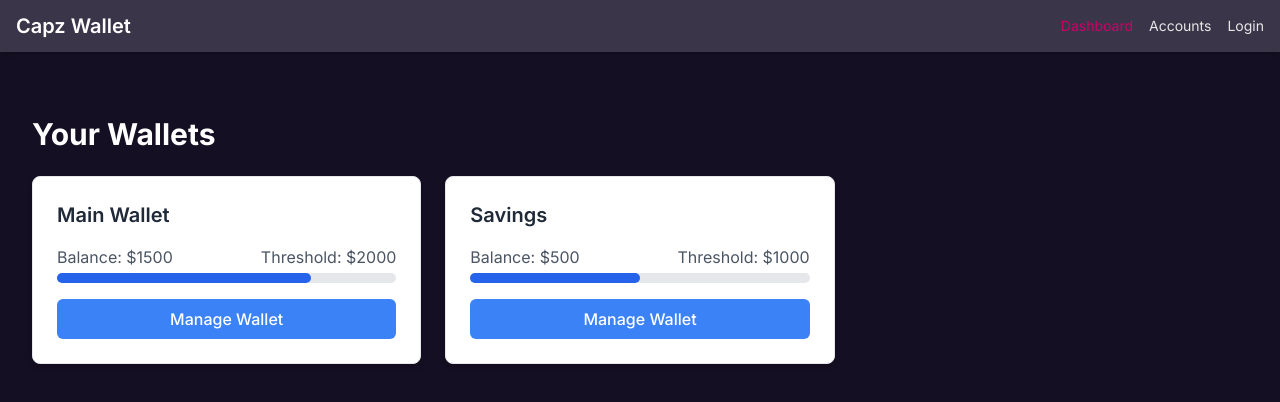
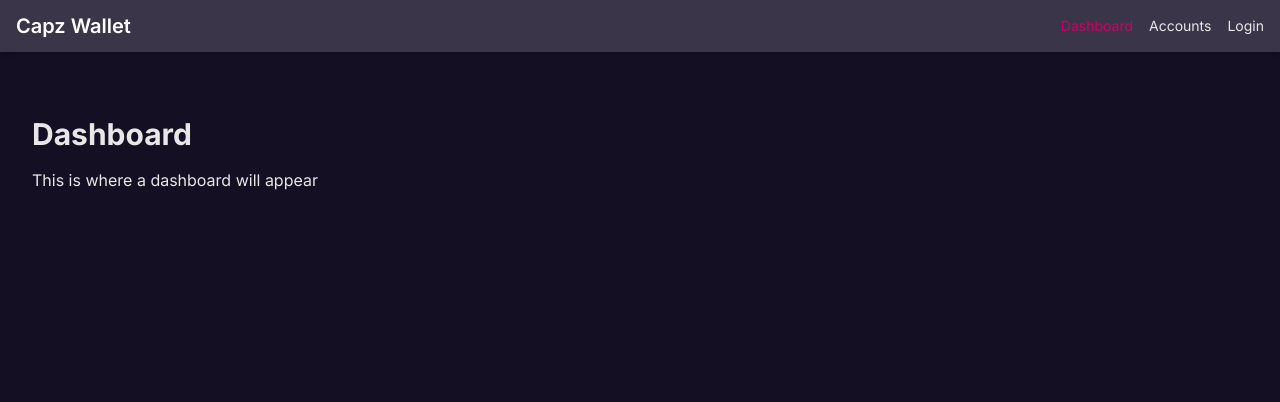
Before and after one commit to syntrofi/capz, a Next.js app: page /dashboard in a window 1280 px wide. Shown: the top 402 px of the page. Built offline with nearby package versions, Linux system fonts and the light colour scheme.

Commit message:
refactored dashboard to be a placeholder

```diff
--- a/app/dashboard/page.tsx
+++ b/app/dashboard/page.tsx
@@ -1,30 +1,10 @@
-import WalletStatus from '@/components/WalletStatus'
-import Link from 'next/link'
+import React from "react";
 
 export default function DashboardPage() {
-  // TODO: Fetch actual wallet data from an API or database
-  const wallets = [
-    { id: 1, name: 'Main Wallet', balance: 1500, threshold: 2000 },
-    { id: 2, name: 'Savings', balance: 500, threshold: 1000 },
-  ]
-
   return (
     <div className="container mx-auto px-4 py-8">
-      <h1 className="text-3xl font-bold mb-6">Your Wallets</h1>
-      {wallets.length > 0 ? (
-        <div className="grid grid-cols-1 md:grid-cols-2 lg:grid-cols-3 gap-6">
-          {wallets.map(wallet => (
-            <WalletStatus key={wallet.id} wallet={wallet} />
-          ))}
-        </div>
-      ) : (
-        <div className="text-center py-8">
-          <p className="mb-4">You haven't set up any wallets yet.</p>
-          <Link href="/wallet-setup" className="bg-blue-500 text-white px-4 py-2 rounded-md hover:bg-blue-600">
-            Set Up a Wallet
-          </Link>
-        </div>
-      )}
+      <h1 className="text-3xl font-bold mb-4 text-platinum">Dashboard</h1>
+      <p className="text-grey-400">This is where a dashboard will appear</p>
     </div>
   )
 }
```
